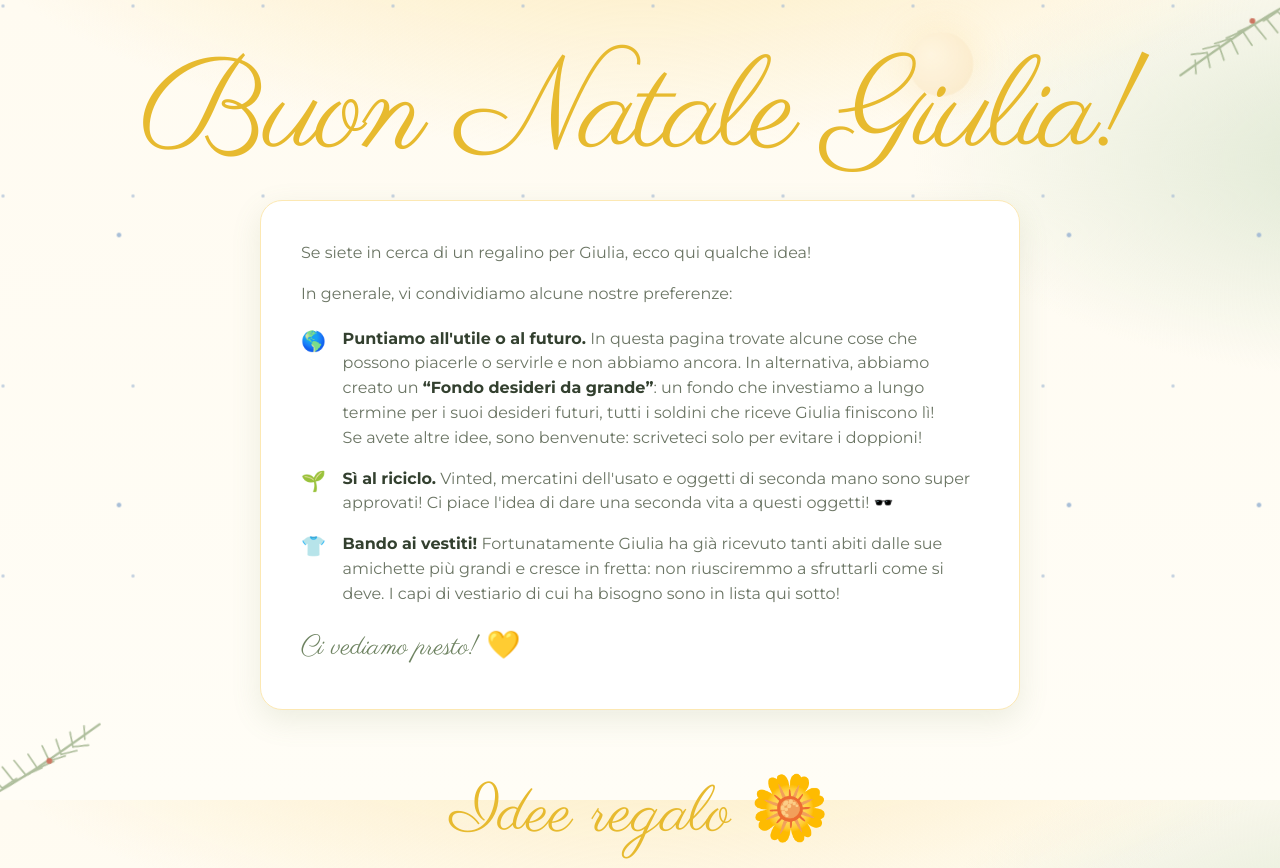
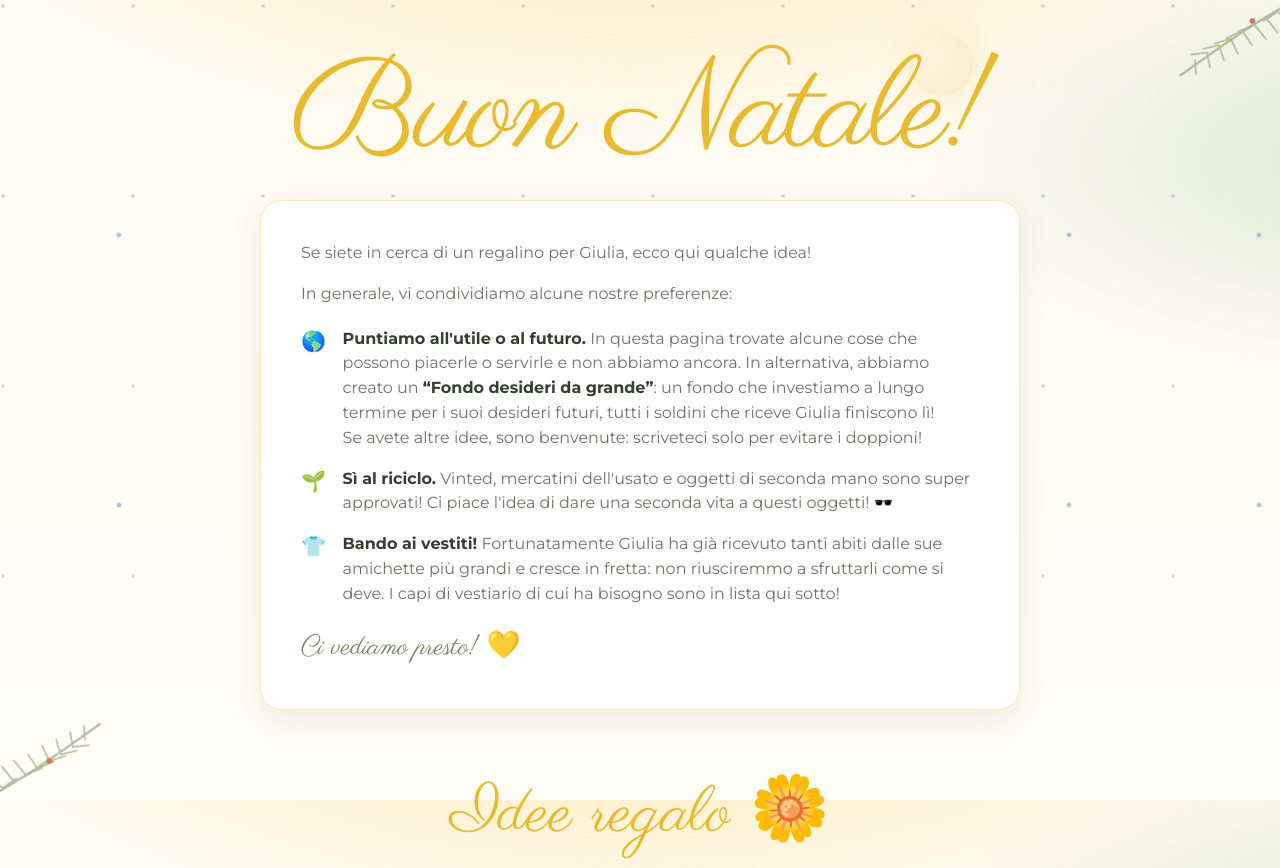
Before and after one commit to giuli2025/wishlist, a plain HTML site: page index.html in a window 1280 px wide. Shown: the top 868 px of the page. Drawn offline with Linux system fonts and the light colour scheme; no server answers.

Commit message:
docs: restore the "Buon Natale!" title
Titolo di nuovo senza il nome, in pagina, nel tab e in config.

OpenCode-Session: ses_e2456f180ffeZuO3Engy26SZBA

🤖 Generated with [OpenCode](https://opencode.ai) (BSP Agent)

```diff
--- a/index.html
+++ b/index.html
@@ -3,7 +3,7 @@
 <head>
     <meta charset="UTF-8"/>
     <meta name="viewport" content="width=device-width, initial-scale=1.0"/>
-    <title>Buon Natale Giulia! 🎄</title>
+    <title>Buon Natale! 🎄</title>
     <meta name="description"
           content="La lista dei regali per il compleanno di Giulia. La vostra presenza sarà il regalo più bello!"/>
     <link rel="icon"
@@ -38,7 +38,7 @@
 </div>
 
 <header class="site-header">
-    <h1 class="title"><span id="festa-titolo">Buon Natale Giulia!</span></h1>
+    <h1 class="title"><span id="festa-titolo">Buon Natale!</span></h1>
     <p class="turning" id="festa-turning" hidden>COMPIE <span id="festa-eta"></span> ANNO</p>
     <p class="subtitle" id="festa-sottotitolo"></p>
 </header>
--- a/js/config.js
+++ b/js/config.js
@@ -57,7 +57,7 @@ const CONFIG = {
   festa: {
     nome: "Giulia",
     eta: "", // età che compie (vuoto = nasconde la riga "COMPIE … ANNO")
-    titolo: "Buon Natale Giulia!",
+    titolo: "Buon Natale!",
     emoji: "🎄",
     sottotitolo: "",
     intro:
```
